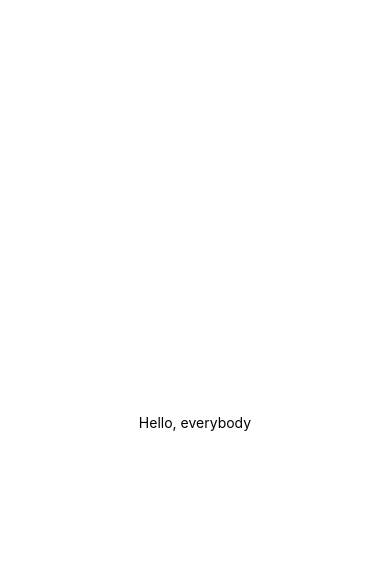
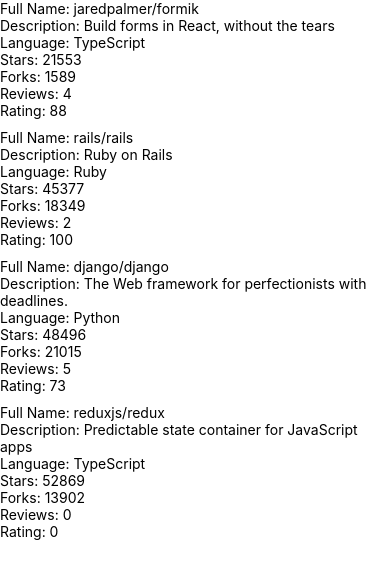
Before and after one commit to Daolamis/fullstack21_react_native, a React Native app: screen / in a window 390 px wide. Shown: the top 578 px of the page. Built offline with nearby package versions, Linux system fonts and the light colour scheme.

Commit message:
implemented exercise 10.3

```diff
--- a/App.js
+++ b/App.js
@@ -1,22 +1,9 @@
-import { StatusBar } from 'expo-status-bar';
 import React from 'react';
-import { StyleSheet, Text, View } from 'react-native';
 
-export default function App() {
-  console.log('Hello, react');
-  return (
-    <View style={styles.container}>
-      <Text>Hello, everybody</Text>
-      <StatusBar style="auto" />
-    </View>
-  );
-}
+import Main from './src/components/Main';
 
-const styles = StyleSheet.create({
-  container: {
-    flex: 1,
-    backgroundColor: '#fff',
-    alignItems: 'center',
-    justifyContent: 'center',
-  },
-});
+const App = () => {
+  return <Main />;
+};
+
+export default App;
--- /dev/null
+++ b/src/components/Main.jsx
@@ -0,0 +1,23 @@
+import React from 'react';
+import Constants from 'expo-constants';
+import { StyleSheet, View } from 'react-native';
+
+import RepositoryList from './RepositoryList';
+
+const styles = StyleSheet.create({
+  container: {
+    marginTop: Constants.statusBarHeight,
+    flexGrow: 1,
+    flexShrink: 1,
+  },
+});
+
+const Main = () => {
+  return (
+    <View style={styles.container}>
+      <RepositoryList />
+    </View>
+  );
+};
+
+export default Main;
--- /dev/null
+++ b/src/components/RepositoryItem.jsx
@@ -0,0 +1,18 @@
+import React from 'react';
+import { Text, View } from 'react-native';
+
+const RepositoryItem = ({ item }) => {
+  return (
+    <View>
+      <Text>Full Name: {item.fullName}</Text>
+      <Text>Description: {item.description}</Text>
+      <Text>Language: {item.language}</Text>
+      <Text>Stars: {item.stargazersCount}</Text>
+      <Text>Forks: {item.forksCount}</Text>
+      <Text>Reviews: {item.reviewCount}</Text>
+      <Text>Rating: {item.ratingAverage}</Text>
+    </View>
+  );
+};
+
+export default RepositoryItem;
--- /dev/null
+++ b/src/components/RepositoryList.jsx
@@ -0,0 +1,71 @@
+import React from 'react';
+import { FlatList, View, StyleSheet } from 'react-native';
+import RepositoryItem from './RepositoryItem';
+
+const styles = StyleSheet.create({
+  separator: {
+    height: 10,
+  },
+});
+
+const repositories = [
+  {
+    id: 'jaredpalmer.formik',
+    fullName: 'jaredpalmer/formik',
+    description: 'Build forms in React, without the tears',
+    language: 'TypeScript',
+    forksCount: 1589,
+    stargazersCount: 21553,
+    ratingAverage: 88,
+    reviewCount: 4,
+    ownerAvatarUrl: 'https://avatars2.githubusercontent.com/u/4060187?v=4',
+  },
+  {
+    id: 'rails.rails',
+    fullName: 'rails/rails',
+    description: 'Ruby on Rails',
+    language: 'Ruby',
+    forksCount: 18349,
+    stargazersCount: 45377,
+    ratingAverage: 100,
+    reviewCount: 2,
+    ownerAvatarUrl: 'https://avatars1.githubusercontent.com/u/4223?v=4',
+  },
+  {
+    id: 'django.django',
+    fullName: 'django/django',
+    description: 'The Web framework for perfectionists with deadlines.',
+    language: 'Python',
+    forksCount: 21015,
+    stargazersCount: 48496,
+    ratingAverage: 73,
+    reviewCount: 5,
+    ownerAvatarUrl: 'https://avatars2.githubusercontent.com/u/27804?v=4',
+  },
+  {
+    id: 'reduxjs.redux',
+    fullName: 'reduxjs/redux',
+    description: 'Predictable state container for JavaScript apps',
+    language: 'TypeScript',
+    forksCount: 13902,
+    stargazersCount: 52869,
+    ratingAverage: 0,
+    reviewCount: 0,
+    ownerAvatarUrl: 'https://avatars3.githubusercontent.com/u/13142323?v=4',
+  },
+];
+
+const ItemSeparator = () => <View style={styles.separator} />;
+
+const RepositoryList = () => {
+  return (
+    <FlatList
+      data={repositories}
+      ItemSeparatorComponent={ItemSeparator}
+      renderItem={RepositoryItem}
+      keyExtractor={(item) => item.id}
+    />
+  );
+};
+
+export default RepositoryList;
```
